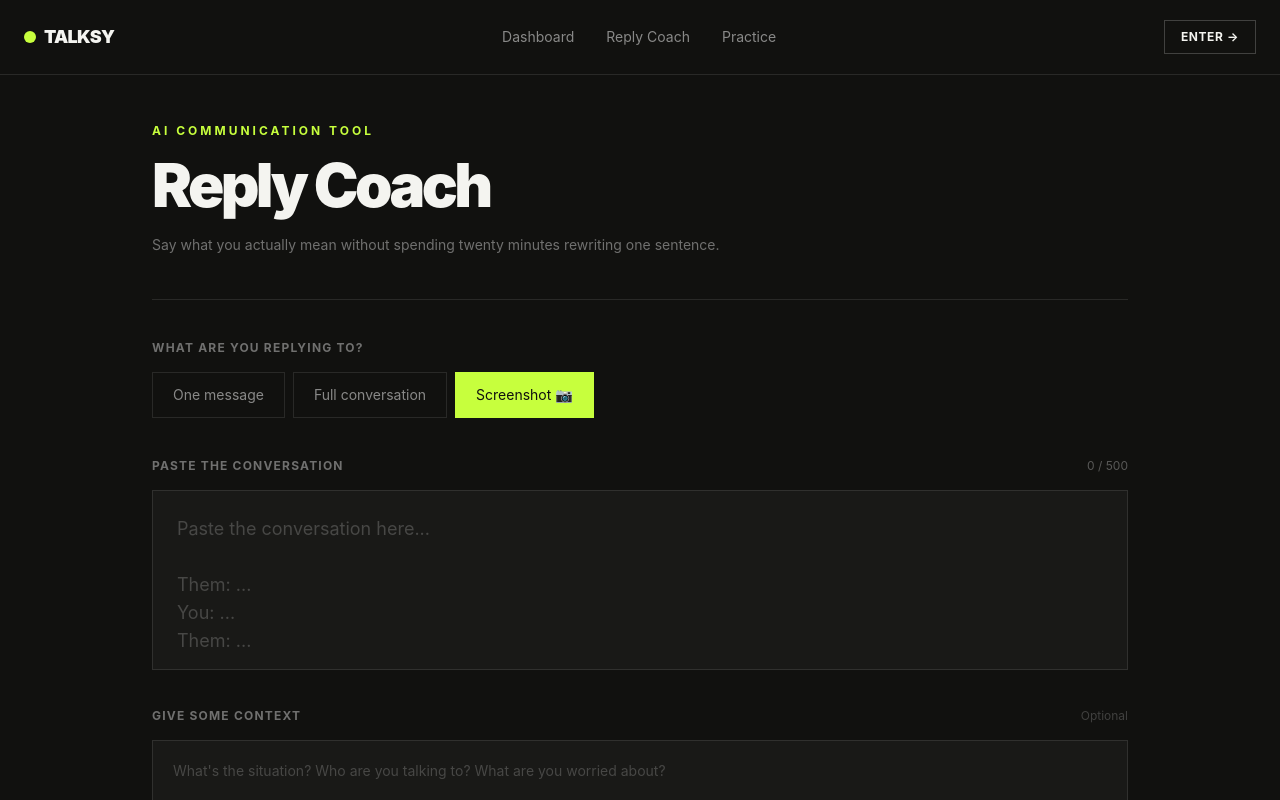
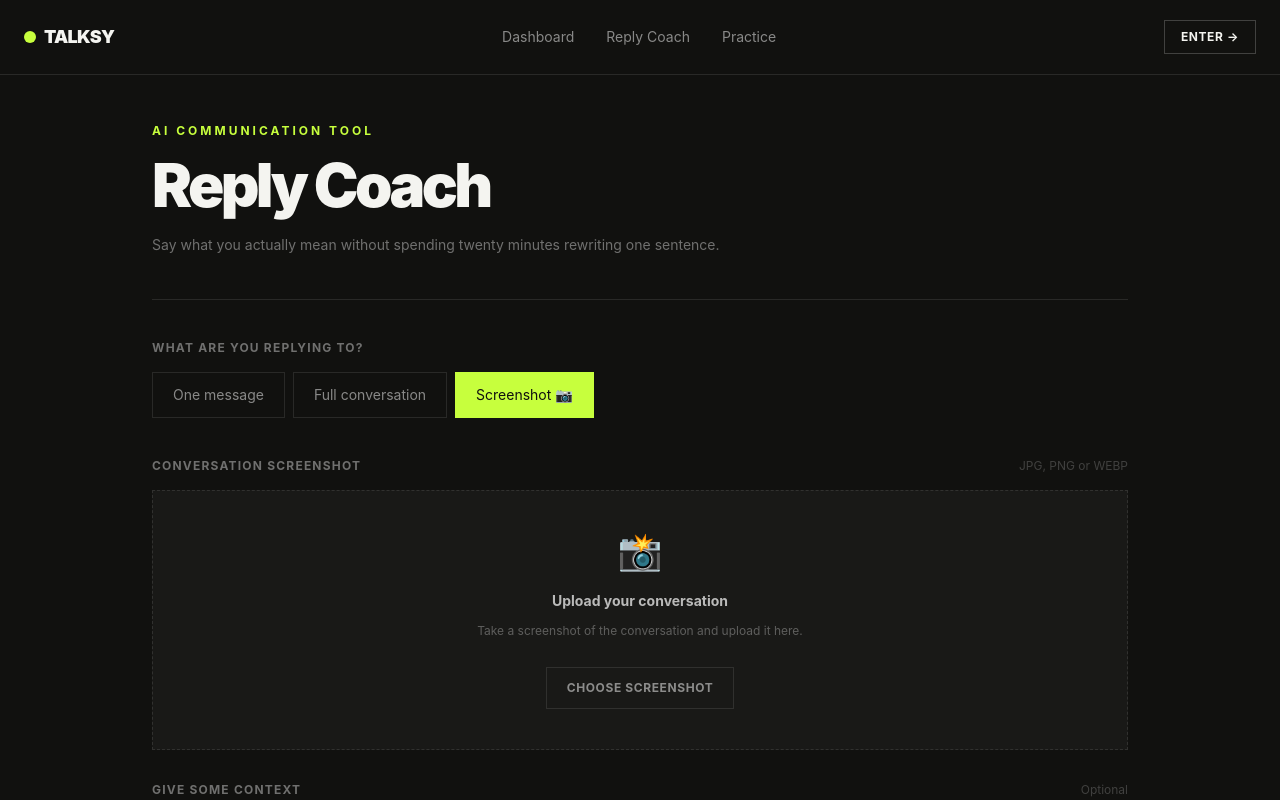
Before and after one commit to athmika2904/Talksy, a React (Vite) app in the folder client/: page /reply-coach in a window 1280 px wide. Both pictures are taken after a click on the button "Screenshot 📷". Shown: the top 800 px of the page. Built offline with nearby package versions, Linux system fonts and the light colour scheme.

Commit message:
frontend of screenshot upload feature implemented

```diff
--- a/client/src/components/reply-coach/GenerateButton.tsx
+++ b/client/src/components/reply-coach/GenerateButton.tsx
@@ -1,12 +1,12 @@
 interface GenerateButtonProps {
-  message: string
+  canGenerate: boolean
   loading: boolean
   onGenerate: () => void
   onClear: () => void
 }
 
 function GenerateButton({
-  message,
+  canGenerate,
   loading,
   onGenerate,
   onClear,
@@ -15,7 +15,7 @@ function GenerateButton({
   return (
     <section className="mt-10 flex items-center justify-end gap-3">
 
-      {message && (
+      {canGenerate && (
         <button
           type="button"
           onClick={onClear}
@@ -28,7 +28,7 @@ function GenerateButton({
       <button
         type="button"
         onClick={onGenerate}
-        disabled={!message.trim() || loading}
+        disabled={!canGenerate || loading}
         className="bg-[#c7ff3d] px-8 py-4 text-sm font-black uppercase tracking-wide text-[#11110f] transition hover:-translate-y-1 disabled:cursor-not-allowed disabled:opacity-30"
       >
         {loading
--- a/client/src/components/reply-coach/MessageInput.tsx
+++ b/client/src/components/reply-coach/MessageInput.tsx
@@ -1,16 +1,247 @@
+import { useEffect, useState } from "react"
+
 interface MessageInputProps {
   message: string
   setMessage: (value: string) => void
+
   mode: "message" | "conversation" | "screenshot"
+
+  screenshot: File | null
+  setScreenshot: (file: File | null) => void
 }
 
 function MessageInput({
   message,
   setMessage,
   mode,
+  screenshot,
+  setScreenshot,
 }: MessageInputProps) {
 
+  const [previewUrl, setPreviewUrl] = useState<string | null>(null)
+
+  useEffect(() => {
+
+    if (!screenshot) {
+      setPreviewUrl(null)
+      return
+    }
+
+    const url = URL.createObjectURL(screenshot)
+
+    setPreviewUrl(url)
+
+    return () => {
+      URL.revokeObjectURL(url)
+    }
+
+  }, [screenshot])
+
+
+  function handleScreenshotChange(
+    event: React.ChangeEvent<HTMLInputElement>
+  ) {
+
+    const file = event.target.files?.[0]
+
+    if (!file) return
+
+
+
+    const allowedTypes = [
+      "image/jpeg",
+      "image/png",
+      "image/webp",
+    ]
+
+    if (!allowedTypes.includes(file.type)) {
+
+      alert("Please upload a JPG, PNG, or WEBP image.")
+
+      event.target.value = ""
+
+      return
+    }
+
+
+    if (file.size > 10 * 1024 * 1024) {
+
+      alert("Screenshot must be smaller than 10MB.")
+
+      event.target.value = ""
+
+      return
+    }
+
+
+    setScreenshot(file)
+  }
+
+
+  function removeScreenshot() {
+
+    setScreenshot(null)
+
+  }
+
+
+
+  if (mode === "screenshot") {
+
+    return (
+
+      <section className="mt-10">
+
+        <div className="flex items-center justify-between">
+
+          <label className="text-xs font-bold uppercase tracking-widest text-white/40">
+            Conversation screenshot
+          </label>
+
+          <span className="text-xs text-white/20">
+            JPG, PNG or WEBP
+          </span>
+
+        </div>
+
+
+        {!screenshot ? (
+
+          <label
+            htmlFor="conversation-screenshot"
+            className="
+              mt-4 flex min-h-65 cursor-pointer
+              flex-col items-center justify-center
+              border border-dashed border-white/10
+              bg-[#191917] p-8 text-center
+              transition
+              hover:border-[#c7ff3d]/50
+              hover:bg-[#1c1c19]
+            "
+          >
+
+            <div className="text-4xl">
+              📸
+            </div>
+
+            <p className="mt-5 text-sm font-bold text-white/70">
+              Upload your conversation
+            </p>
+
+            <p className="mt-2 max-w-sm text-xs leading-6 text-white/30">
+              Take a screenshot of the conversation
+              and upload it here.
+            </p>
+
+            <span
+              className="
+                mt-6 border border-white/10
+                px-5 py-3 text-xs font-bold
+                uppercase tracking-wider
+                text-white/50
+                transition
+                hover:border-[#c7ff3d]
+                hover:text-[#c7ff3d]
+              "
+            >
+              Choose screenshot
+            </span>
+
+            <input
+              id="conversation-screenshot"
+              type="file"
+              accept="image/jpeg,image/png,image/webp"
+              onChange={handleScreenshotChange}
+              className="hidden"
+            />
+
+          </label>
+
+        ) : (
+
+          <div className="mt-4 border border-white/10 bg-[#191917] p-5">
+
+            <div className="flex items-start justify-between">
+
+              <div>
+
+                <p className="text-xs font-bold uppercase tracking-wider text-[#c7ff3d]">
+                  Screenshot ready
+                </p>
+
+                <p className="mt-2 max-w-100 truncate text-xs text-white/30">
+                  {screenshot.name}
+                </p>
+
+              </div>
+
+
+              <button
+                type="button"
+                onClick={removeScreenshot}
+                className="
+                  text-xs font-bold uppercase
+                  tracking-wider text-white/30
+                  transition hover:text-red-400
+                "
+              >
+                Remove
+              </button>
+
+            </div>
+
+
+            {previewUrl && (
+
+              <div className="mt-5 overflow-hidden border border-white/10 bg-[#11110f]">
+
+                <img
+                  src={previewUrl}
+                  alt="Uploaded conversation screenshot"
+                  className="
+                    mx-auto max-h-125
+                    max-w-full object-contain
+                  "
+                />
+
+              </div>
+
+            )}
+
+
+            <label
+              htmlFor="replace-conversation-screenshot"
+              className="
+                mt-4 inline-block cursor-pointer
+                text-xs font-bold uppercase
+                tracking-wider text-white/30
+                transition hover:text-[#c7ff3d]
+              "
+            >
+              Replace screenshot
+
+              <input
+                id="replace-conversation-screenshot"
+                type="file"
+                accept="image/jpeg,image/png,image/webp"
+                onChange={handleScreenshotChange}
+                className="hidden"
+              />
+
+            </label>
+
+          </div>
+
+        )}
+
+      </section>
+
+    )
+  }
+
+
   return (
+
     <section className="mt-10">
 
       <div className="flex items-center justify-between">
@@ -33,6 +264,7 @@ function MessageInput({
 
       </div>
 
+
       <textarea
         value={message}
         onChange={(event) => setMessage(event.target.value)}
@@ -40,13 +272,17 @@ function MessageInput({
         placeholder={
           mode === "message"
             ? "Paste the message you've been overthinking..."
-            : "Paste the conversation here...\n\nThem: ...\nYou: ...\nThem: ..."
+            : "Paste the conversation here..."
         }
         className={`
-          mt-4 w-full resize-none border border-white/10
-          bg-[#191917] p-6 text-lg text-white outline-none
-          transition placeholder:text-white/20
+          mt-4 w-full resize-none
+          border border-white/10
+          bg-[#191917] p-6 text-lg
+          text-white outline-none
+          transition
+          placeholder:text-white/20
           focus:border-[#c7ff3d]
+
           ${
             mode === "conversation"
               ? "min-h-70"
@@ -56,6 +292,7 @@ function MessageInput({
       />
 
     </section>
+
   )
 }
 
--- a/client/src/pages/ReplyCoach.tsx
+++ b/client/src/pages/ReplyCoach.tsx
@@ -34,6 +34,8 @@ function ReplyCoach() {
       "message"
     )
 
+  const [screenshot, setScreenshot] =
+    useState<File | null>(null)
 
   useEffect(() => {
 
@@ -122,7 +124,7 @@ function ReplyCoach() {
     setMessage("")
     setReplies([])
     setError("")
-
+    setScreenshot(null)
   }
 
 
@@ -162,6 +164,8 @@ function ReplyCoach() {
           message={message}
           setMessage={setMessage}
           mode={mode}
+          screenshot={screenshot}
+          setScreenshot={setScreenshot}
         />
 
 
@@ -190,7 +194,11 @@ function ReplyCoach() {
 
 
         <GenerateButton
-          message={message}
+          canGenerate={
+          mode === "screenshot"
+          ? screenshot !== null
+          : message.trim().length > 0
+  }
           loading={loading}
           onGenerate={handleGenerate}
           onClear={handleClear}
```
